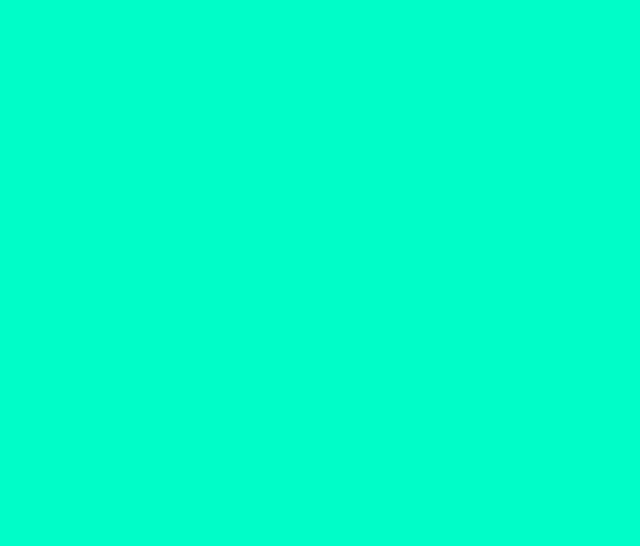
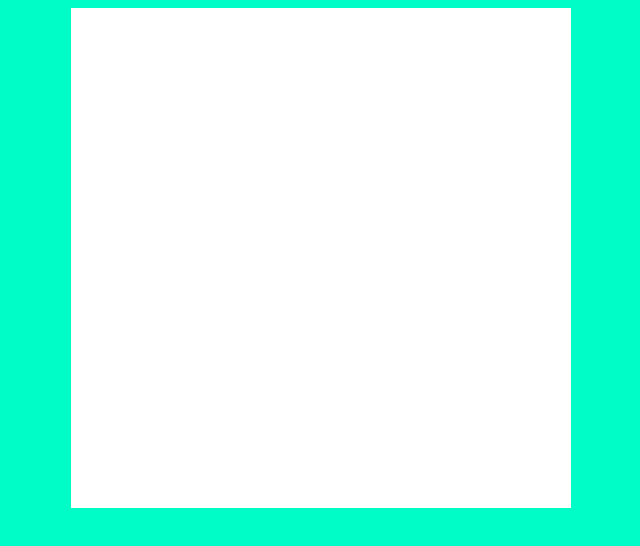
Before and after one commit to martensonbj/react-intro, a React app: page index.html in a window 1280 px wide. Shown: the whole page, without its empty margins (319-959 px from the left). Built offline with nearby package versions, Linux system fonts and the light colour scheme.

Commit message:
Change class to ID in html file

```diff
--- a/index.html
+++ b/index.html
@@ -2,10 +2,10 @@
 <html>
 <head>
   <meta charset="utf-8">
-  <title>React Time</title>
+  <title>Intro To React</title>
 </head>
 <body>
-  <div class="application"></div>
+  <div id="application"></div>
   <script src="main.bundle.js"></script>
 </body>
 </html>
```
